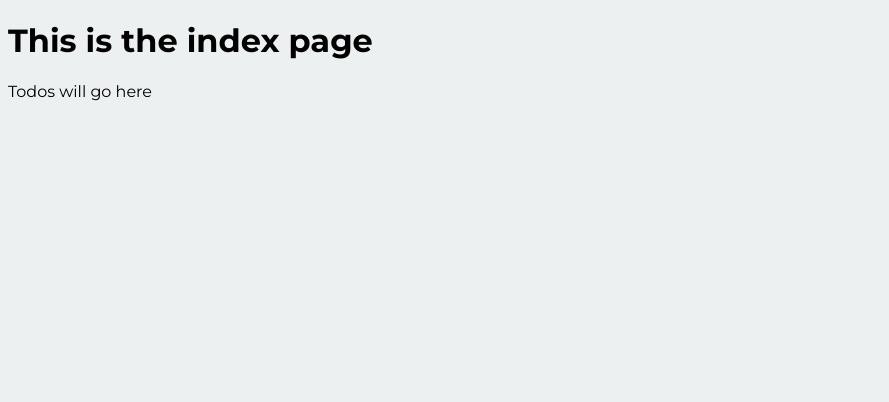
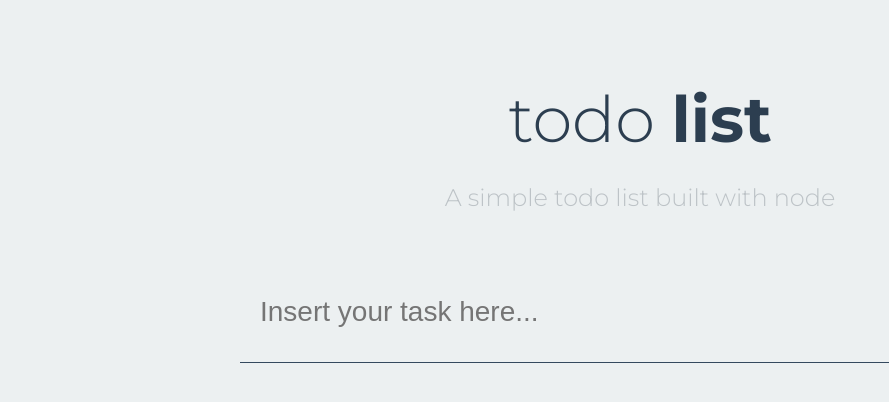
Before and after one commit to ohmymario/todo-js, a website: page todos_api/views/index.html in a window 1280 px wide. Shown: the whole page, without its empty margins (0-889 px from the left). Drawn offline with nearby package versions, Linux system fonts and the light colour scheme; files that its build step writes are made by us from their sources.

Commit message:
add base template for the todos

```diff
--- a/todos_api/views/index.html
+++ b/todos_api/views/index.html
@@ -5,14 +5,31 @@
   <meta name="viewport" content="width=device-width, initial-scale=1.0">
   <meta http-equiv="X-UA-Compatible" content="ie=edge">
   <link rel="stylesheet" href="app.css" type="text/css">
+  <script
+  src="https://code.jquery.com/jquery-3.3.1.min.js"
+  integrity="sha256-FgpCb/KJQlLNfOu91ta32o/NMZxltwRo8QtmkMRdAu8="
+  crossorigin="anonymous">
+  </script>
   <title>Todos</title>
 </head>
 <body>
 
-    <h1>This is the index page</h1>
+  <header>
+    <h1>todo
+      <span>list</span>
+    </h1>
+    <h2>A simple todo list built with node</h2>
+  </header>
 
-    <p>Todos will go here</p>
+  <section class="form">
+    <input type="text" id="todoInput" placeholder="Insert your task here...">
+  </section>
 
-    <script type="text/javascript" src="app.js"></script>
+  <ul class="list">
+
+  </ul>
+
+  <script type="text/javascript" src="app.js"></script>
 </body>
+
 </html>
```
